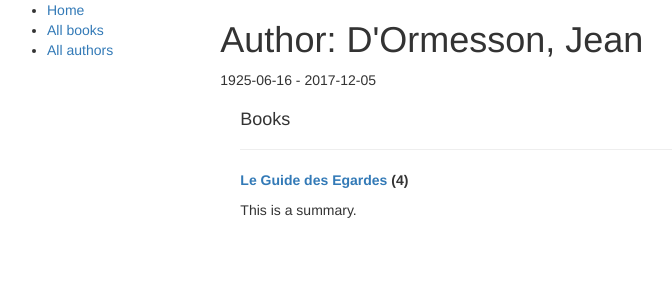
After one commit to Cecaro/locallibrary, a Django app: page /catalog/author/3 in a window 1280 px wide. The commit adds this page. Shown: the top 300 px of the page, without its empty margins (8-680 px from the left). Run offline with Django 3.2, Linux system fonts and the light colour scheme; data comes from the database, SQL or seed files in the repository; some libraries are stand-ins or nearby versions.

Commit message:
Created author pages
Finished tutorial part 6

```diff
--- a/catalog/models.py
+++ b/catalog/models.py
@@ -2,14 +2,16 @@ from django.db import models
 
 # Create your models here.
 
-from django.urls import reverse #Used to generate urls by reversing the URL patterns
+# Used to generate urls by reversing the URL patterns
+from django.urls import reverse
 
 
 class Genre(models.Model):
     """
     Model representing a book genre (e.g. Science Fiction, Non Fiction).
     """
-    name = models.CharField(max_length=200, help_text="Enter a book genre (e.g. Science Fiction, French Poetry etc.)")
+    name = models.CharField(
+        max_length=200, help_text="Enter a book genre (e.g. Science Fiction, French Poetry etc.)")
 
     def __str__(self):
         """
@@ -22,7 +24,8 @@ class Language(models.Model):
     """
     Model representing a Language (e.g. English, French, Japanese, etc.)
     """
-    name = models.CharField(max_length=200, help_text="Enter a the book's natural language (e.g. English, French, Japanese etc.)")
+    name = models.CharField(
+        max_length=200, help_text="Enter a the book's natural language (e.g. English, French, Japanese etc.)")
 
     def __str__(self):
         """
@@ -37,22 +40,25 @@ class Book(models.Model):
     """
     title = models.CharField(max_length=200)
     author = models.ForeignKey('Author', on_delete=models.SET_NULL, null=True)
-      # Foreign Key used because book can only have one author, but authors can have multiple books
-      # Author as a string rather than object because it hasn't been declared yet in file.
-    summary = models.TextField(max_length=1000, help_text="Enter a brief description of the book")
-    isbn = models.CharField('ISBN',max_length=13, help_text='13 Character <a href="https://www.isbn-international.org/content/what-isbn">ISBN number</a>')
-    genre = models.ManyToManyField(Genre, help_text="Select a genre for this book")
-      # ManyToManyField used because a genre can contain many books and a Book can cover many genres.
-      # Genre class has already been defined so we can specify the object above.
-    language = models.ForeignKey('Language', on_delete=models.SET_NULL, null=True)
+    # Foreign Key used because book can only have one author, but authors can have multiple books
+    # Author as a string rather than object because it hasn't been declared yet in file.
+    summary = models.TextField(
+        max_length=1000, help_text="Enter a brief description of the book")
+    isbn = models.CharField(
+        'ISBN', max_length=13, help_text='13 Character <a href="https://www.isbn-international.org/content/what-isbn">ISBN number</a>')
+    genre = models.ManyToManyField(
+        Genre, help_text="Select a genre for this book")
+    # ManyToManyField used because a genre can contain many books and a Book can cover many genres.
+    # Genre class has already been defined so we can specify the object above.
+    language = models.ForeignKey(
+        'Language', on_delete=models.SET_NULL, null=True)
 
     def display_genre(self):
         """
         Creates a string for the Genre. This is required to display genre in Admin.
         """
-        return ', '.join([ genre.name for genre in self.genre.all()[:3] ])
+        return ', '.join([genre.name for genre in self.genre.all()[:3]])
         display_genre.short_description = 'Genre'
-
 
     def get_absolute_url(self):
         """
@@ -66,27 +72,31 @@ class Book(models.Model):
         """
         return self.title
 
-import uuid # Required for unique book instances
+
+import uuid  # Required for unique book instances
 from datetime import date
 
-from django.contrib.auth.models import User #Required to assign User as a borrower
+# Required to assign User as a borrower
+from django.contrib.auth.models import User
+
 
 class BookInstance(models.Model):
     """
     Model representing a specific copy of a book (i.e. that can be borrowed from the library).
     """
-    id = models.UUIDField(primary_key=True, default=uuid.uuid4, help_text="Unique ID for this particular book across whole library")
+    id = models.UUIDField(primary_key=True, default=uuid.uuid4,
+                          help_text="Unique ID for this particular book across whole library")
     book = models.ForeignKey('Book', on_delete=models.SET_NULL, null=True)
     imprint = models.CharField(max_length=200)
     due_back = models.DateField(null=True, blank=True)
-    borrower = models.ForeignKey(User, on_delete=models.SET_NULL, null=True, blank=True)
+    borrower = models.ForeignKey(
+        User, on_delete=models.SET_NULL, null=True, blank=True)
 
     @property
     def is_overdue(self):
         if self.due_back and date.today() > self.due_back:
             return True
         return False
-
 
     LOAN_STATUS = (
         ('d', 'Maintenance'),
@@ -95,7 +105,8 @@ class BookInstance(models.Model):
         ('r', 'Reserved'),
     )
 
-    status= models.CharField(max_length=1, choices=LOAN_STATUS, blank=True, default='d', help_text='Book availability')
+    status = models.CharField(max_length=1, choices=LOAN_STATUS,
+                              blank=True, default='d', help_text='Book availability')
 
     class Meta:
         ordering = ["due_back"]
@@ -105,8 +116,8 @@ class BookInstance(models.Model):
         """
         String for representing the Model object.
         """
-        #return '%s (%s)' % (self.id,self.book.title)
-        return '{0} ({1})'.format(self.id,self.book.title)
+        # return '%s (%s)' % (self.id,self.book.title)
+        return '{0} ({1})'.format(self.id, self.book.title)
 
 
 class Author(models.Model):
@@ -119,7 +130,7 @@ class Author(models.Model):
     date_of_death = models.DateField('died', null=True, blank=True)
 
     class Meta:
-        ordering = ["last_name","first_name"]
+        ordering = ["last_name", "first_name"]
 
     def get_absolute_url(self):
         """
@@ -127,9 +138,14 @@ class Author(models.Model):
         """
         return reverse('author-detail', args=[str(self.id)])
 
+    def get_alive_dates(self):
+        """
+        Returns a formatted string with the author's dates of birth and death
+        """
+        return '{0} - {1}'.format(self.date_of_birth, self.date_of_death)
 
     def __str__(self):
         """
         String for representing the Model object.
         """
-        return '{0}, {1}'.format(self.last_name,self.first_name)
+        return '{0}, {1}'.format(self.last_name, self.first_name)
--- a/catalog/templates/base_generic.html
+++ b/catalog/templates/base_generic.html
@@ -24,12 +24,30 @@
       <ul class="sidebar-nav">
           <li><a href="{% url 'index' %}">Home</a></li>
           <li><a href="{% url 'books' %}">All books</a></li>
-          <li><a href="">All authors</a></li>
+          <li><a href="{% url 'authors' %}">All authors</a></li>
       </ul>
      {% endblock %}
       </div>
       <div class="col-sm-10 ">
       {% block content %}{% endblock %}
+
+      {% block pagination %}
+        {% if is_paginated %}
+            <div class="pagination">
+                <span class="page-links">
+                    {% if page_obj.has_previous %}
+                        <a href="{{ request.path }}?page={{ page_obj.previous_page_number }}">previous</a>
+                    {% endif %}
+                    <span class="page-current">
+                        Page {{ page_obj.number }} of {{ page_obj.paginator.num_pages }}.
+                    </span>
+                    {% if page_obj.has_next %}
+                        <a href="{{ request.path }}?page={{ page_obj.next_page_number }}">next</a>
+                    {% endif %}
+                </span>
+            </div>
+        {% endif %}
+      {% endblock %}
       </div>
     </div>
 
--- /dev/null
+++ b/catalog/templates/catalog/author_detail.html
@@ -0,0 +1,17 @@
+{% extends "base_generic.html" %}
+
+{% block content %}
+  <h1>Author: {{ author }}</h1>
+
+    <p>{{ author.get_alive_dates }}</p>
+
+  <div style="margin-left:20px;margin-top:20px">
+    <h4>Books</h4>
+
+    {% for book in author.book_set.all %}
+    <hr>
+    <strong><p><a href="{{ book.get_absolute_url }}"> {{ book.title }} </a> ({{ book.bookinstance_set.count }})</p></strong>
+    <p>{{ book.summary }}</p>
+    {% endfor %}
+  </div>
+{% endblock %}
--- a/catalog/templates/catalog/book_detail.html
+++ b/catalog/templates/catalog/book_detail.html
@@ -3,7 +3,7 @@
 {% block content %}
   <h1>Title: {{ book.title }}</h1>
 
-  <p><strong>Author:</strong> <a href="">{{ book.author }}</a></p> <!-- author detail link not yet defined -->
+  <p><strong>Author:</strong> <a href="{{ book.author.get_absolute_url }}">{{ book.author }}</a></p> <!-- author detail link not yet defined -->
   <p><strong>Summary:</strong> {{ book.summary }}</p>
   <p><strong>ISBN:</strong> {{ book.isbn }}</p>
   <p><strong>Language:</strong> {{ book.language }}</p>
--- a/catalog/templates/catalog/book_list.html
+++ b/catalog/templates/catalog/book_list.html
@@ -8,7 +8,7 @@
 
       {% for book in book_list %}
       <li>
-        <a href="{{ book.get_absolute_url }}">{{ book.title }}</a> ({{book.author}})
+        <a href="{{ book.get_absolute_url }}">{{ book.title }}</a> <a href="{{ book.author.get_absolute_url }}">({{book.author}})</a>
       </li>
       {% endfor %}
 
--- a/catalog/urls.py
+++ b/catalog/urls.py
@@ -4,6 +4,8 @@ from . import views
 
 urlpatterns = [
     path('', views.index, name='index'),
-    path('/books', views.BookListView.as_view(), name='books'),
+    path('books/', views.BookListView.as_view(), name='books'),
     path('book/<int:pk>', views.BookDetailView.as_view(), name='book-detail'),
+    path('authors/', views.AuthorListView.as_view(), name='authors'),
+    path('author/<int:pk>', views.AuthorDetailView.as_view(), name='author-detail'),
 ]
--- a/catalog/views.py
+++ b/catalog/views.py
@@ -28,7 +28,16 @@ def index(request):
 
 class BookListView(generic.ListView):
     model = Book
+    paginate_by = 10
 
 
 class BookDetailView(generic.DetailView):
     model = Book
+
+
+class AuthorListView(generic.ListView):
+    model = Author
+
+
+class AuthorDetailView(generic.DetailView):
+    model = Author
```
Also changed, not shown: catalog/templates/catalog/author_list.html (added, +19 -0 lines).
